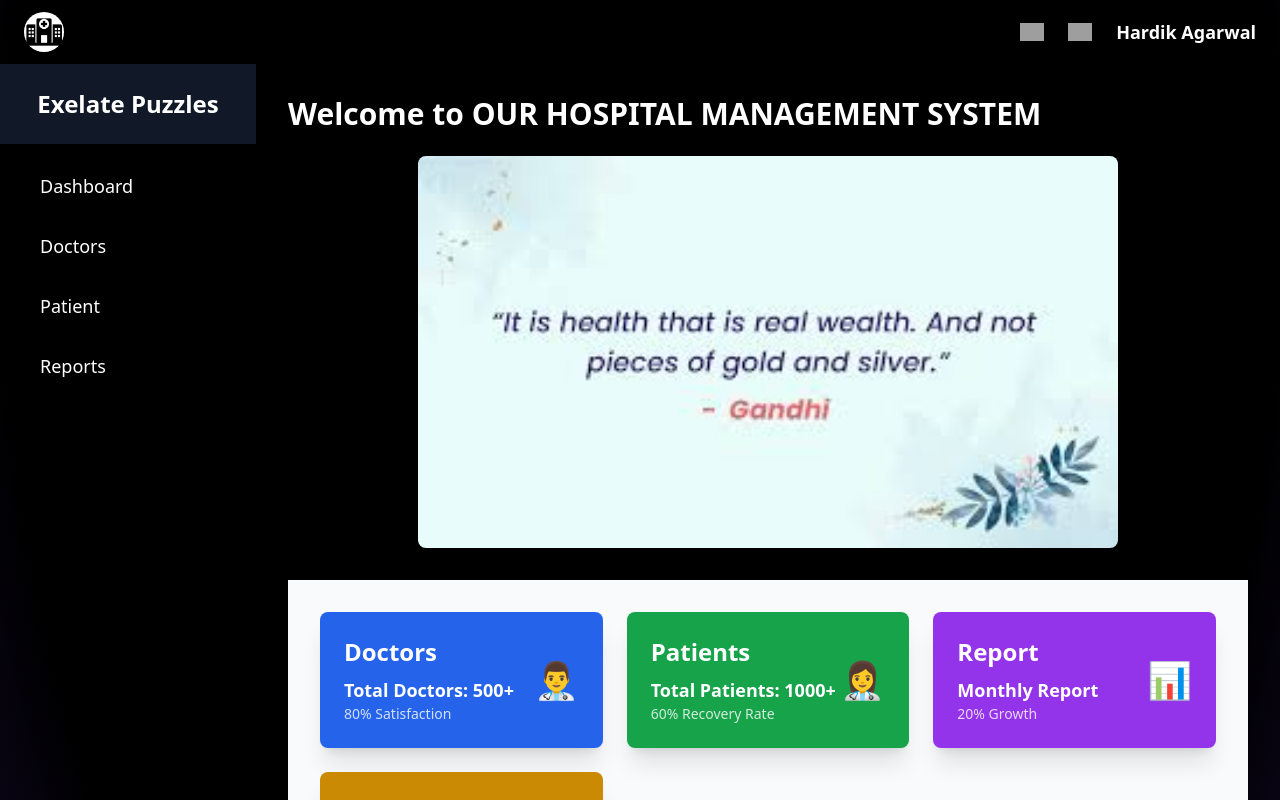
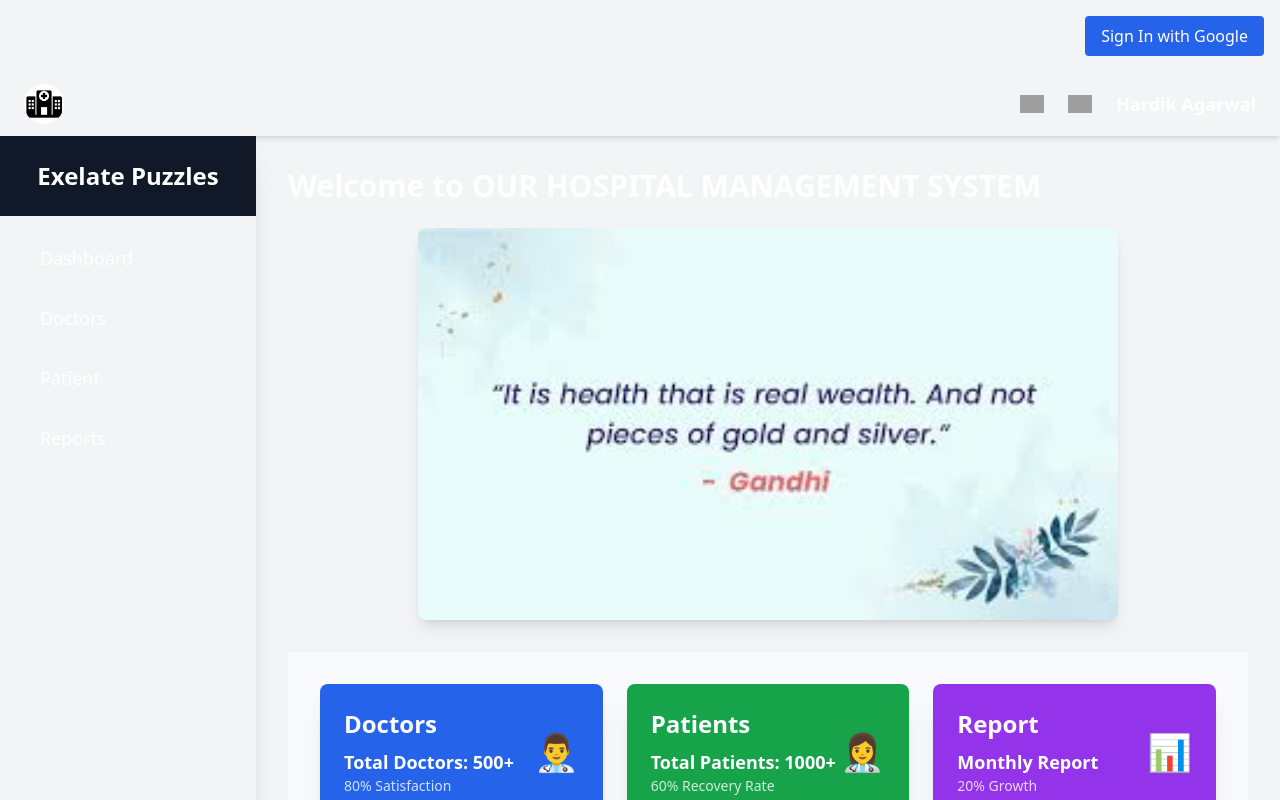
Before and after one commit to nexus963-dev/Hospital-Management-System, a Next.js app: page / in a window 1280 px wide. Shown: the top 800 px of the page. Built offline with nearby package versions, Linux system fonts and the light colour scheme; no server answers; grey boxes are pictures that could not be loaded.

Commit message:
Update page.js

```diff
--- a/app/page.js
+++ b/app/page.js
@@ -1,13 +1,38 @@
+"use client"; // Add this line at the top
+
 import Image from "next/image";
 import Navbar from "../components/Navbar";
 import Side_Navigation from "../components/Side_Navigation";
-import Main from "../components/Main"
-import Footer  from "../components/Footer";
+import Main from "../components/Main";
+import Footer from "../components/Footer";
 import Achievements from "../components/achievements";
+import { useSession, signIn, signOut } from "next-auth/react";
 
 export default function Home() {
+  const { data: session } = useSession();
+
   return (
-    <>
+    <div className="min-h-screen bg-gray-100">
+      <div className="flex justify-end p-4">
+        {session ? (
+          <div className="flex items-center gap-4">
+            <span className="font-semibold">{session.user?.name}</span>
+            <button
+              onClick={() => signOut()}
+              className="px-4 py-2 text-white bg-red-600 rounded hover:bg-red-700"
+            >
+              Sign Out
+            </button>
+          </div>
+        ) : (
+          <button
+            onClick={() => signIn("google")}
+            className="px-4 py-2 text-white bg-blue-600 rounded hover:bg-blue-700"
+          >
+            Sign In with Google
+          </button>
+        )}
+      </div>
       <Navbar />
       <div className="flex flex-row item">
         <Side_Navigation />
@@ -23,6 +48,6 @@ export default function Home() {
       </div>
 
       <Footer />
-    </>
+    </div>
   );
 }
```
